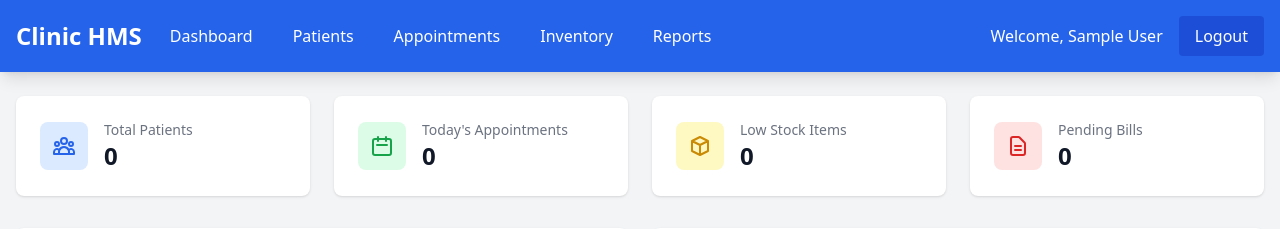
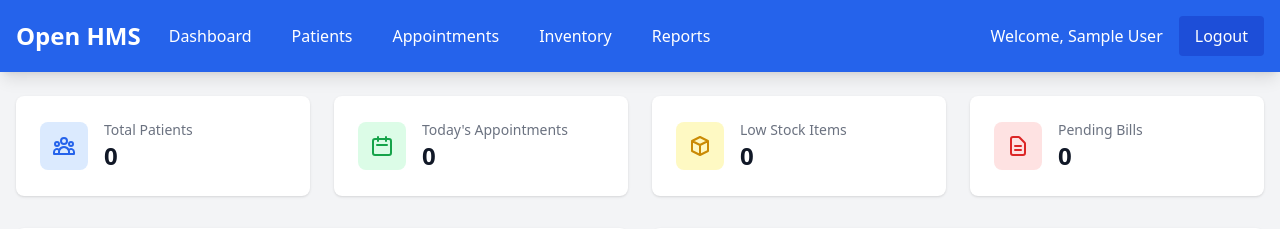
Before and after one commit to snipher-marube/open-hms, a Django app: page / in a window 1280 px wide. Shown: the top 229 px of the page. Run offline with Django 5.2, Linux system fonts and the light colour scheme; the visitor is signed in with stand-in values (Sample User, id 1); data comes from the database, SQL or seed files in the repository; data that the repository does not hold is empty; some libraries are stand-ins or nearby versions.

Commit message:
logo change

```diff
--- a/templates/base.html
+++ b/templates/base.html
@@ -14,7 +14,7 @@
         <div class="max-w-7xl mx-auto px-4">
             <div class="flex justify-between items-center py-4">
                 <div class="flex items-center space-x-4">
-                    <h1 class="text-2xl font-bold">Clinic HMS</h1>
+                    <h1 class="text-2xl font-bold">Open HMS</h1>
                     <div class="hidden md:flex space-x-4">
                         <a href="{% url 'dashboard' %}" class="hover:bg-blue-700 px-3 py-2 rounded">Dashboard</a>
                         <a href="{% url 'patient-list' %}" class="hover:bg-blue-700 px-3 py-2 rounded">Patients</a>
```
